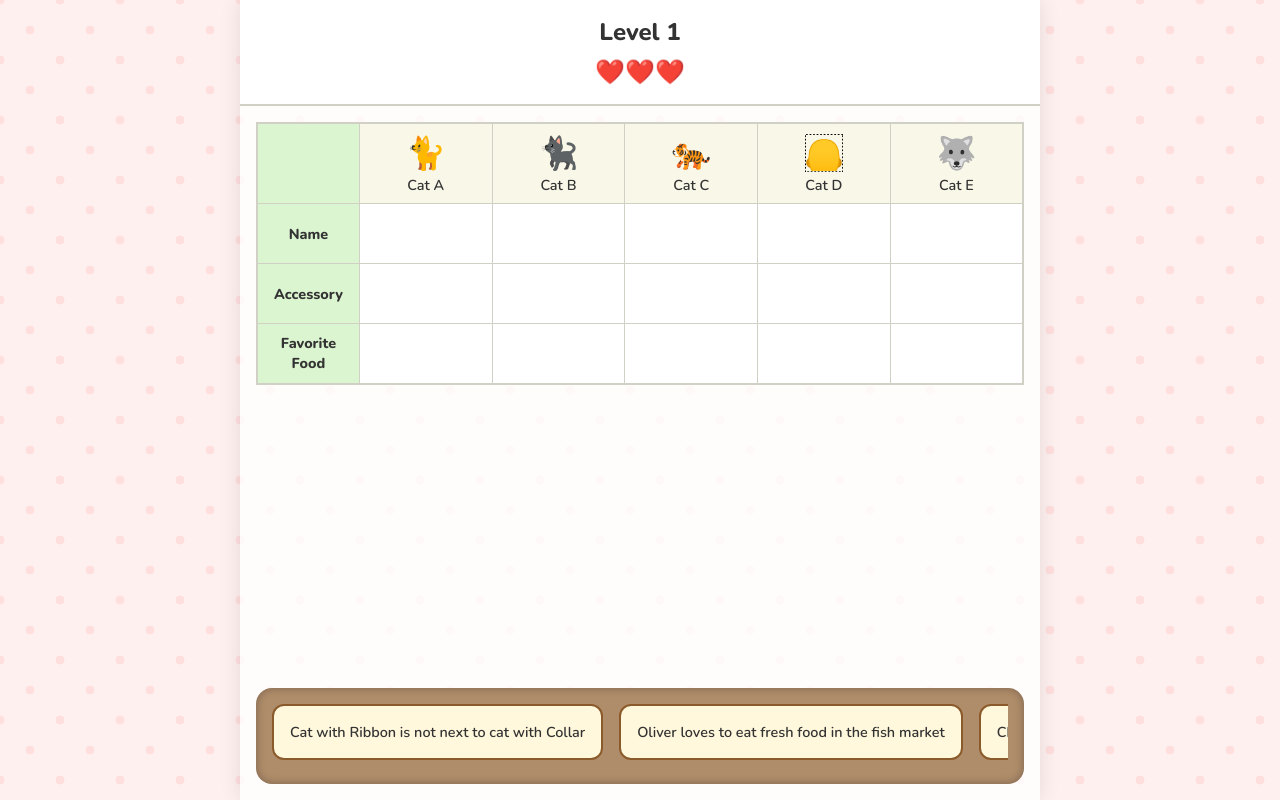
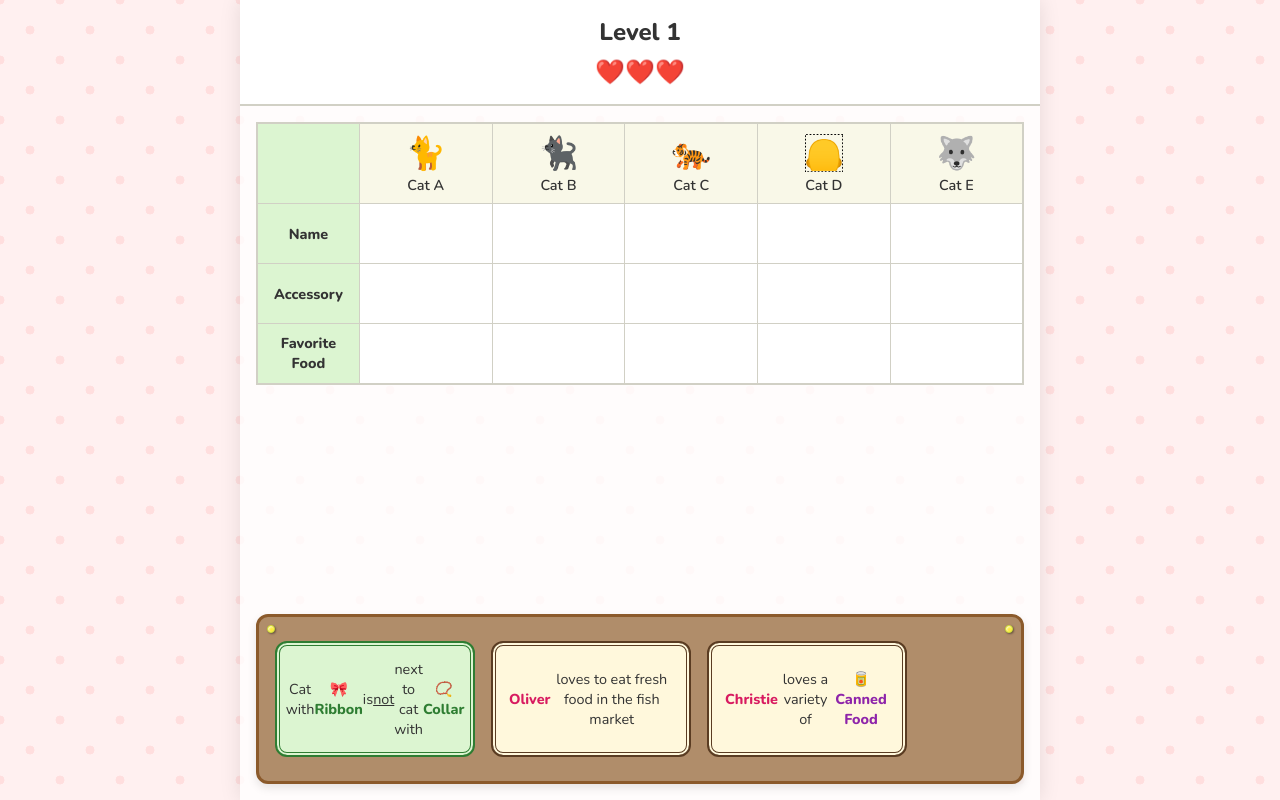
Before and after one commit to Feltoo/Profile-Match, a React (Vite) app: page / in a window 1280 px wide. Built offline with nearby package versions, Linux system fonts and the light colour scheme.

Commit message:
Update clue panel styling to match design

```diff
--- a/src/App.css
+++ b/src/App.css
@@ -161,10 +161,33 @@
 .clues-panel {
   margin: auto 1rem 1rem 1rem;
   background: #b08d6a;
-  border-radius: 16px;
-  padding: 1rem;
-  box-shadow: inset 0 0 10px rgba(0,0,0,0.3);
+  border: 3px solid #8b5a2b;
+  border-radius: 12px;
+  padding: 1.5rem 1rem 1rem 1rem;
   position: relative;
+  box-shadow: 0 4px 10px rgba(0,0,0,0.1);
+}
+
+/* Screws/Rivets on the panel */
+.clues-panel::before,
+.clues-panel::after {
+  content: '';
+  position: absolute;
+  top: 8px;
+  width: 6px;
+  height: 6px;
+  background: #ffeb3b;
+  border: 1px solid #cddc39;
+  border-radius: 50%;
+  box-shadow: inset 1px 1px 2px rgba(255,255,255,0.8), 1px 1px 2px rgba(0,0,0,0.4);
+}
+
+.clues-panel::before {
+  left: 8px;
+}
+
+.clues-panel::after {
+  right: 8px;
 }
 
 .clues-scroll {
@@ -176,12 +199,14 @@
 
 .clue-card {
   background: var(--clue-bg);
-  border: 2px solid var(--clue-border);
+  border: 2px solid #5a3c22;
+  box-shadow: inset 0 0 0 2px var(--clue-bg), inset 0 0 0 3px #5a3c22;
   border-radius: 12px;
   padding: 1rem;
   min-width: 150px;
+  max-width: 200px;
   flex-shrink: 0;
-  font-weight: 600;
+  font-weight: 500;
   font-size: 0.9rem;
   display: flex;
   align-items: center;
@@ -191,6 +216,7 @@
 
 .clue-card.highlight {
   background: var(--bg-green);
+  box-shadow: inset 0 0 0 2px var(--bg-green), inset 0 0 0 3px #2e7d32;
   border-color: #2e7d32;
 }
 
--- a/src/App.jsx
+++ b/src/App.jsx
@@ -151,9 +151,11 @@ function App() {
       <div className="clues-panel">
         <div className="clues-scroll">
           {level1.clues.map(clue => (
-            <div key={clue.id} className={`clue-card ${clue.status === 'highlight' ? 'highlight' : ''}`}>
-              {clue.text}
-            </div>
+            <div
+              key={clue.id}
+              className={`clue-card ${clue.status === 'highlight' ? 'highlight' : ''}`}
+              dangerouslySetInnerHTML={{ __html: clue.text }}
+            />
           ))}
         </div>
       </div>
--- a/src/data/level.js
+++ b/src/data/level.js
@@ -54,27 +54,17 @@ export const level1 = {
   clues: [
     {
       id: 1,
-      text: "Cat with Ribbon is not next to cat with Collar",
-      status: "neutral" // UI styling for clues
+      text: "Cat with <span style='color: #2e7d32; font-weight: 800'>🎀 Ribbon</span> is <u>not</u> next to cat with <span style='color: #2e7d32; font-weight: 800'>📿 Collar</span>",
+      status: "highlight"
     },
     {
       id: 2,
-      text: "Oliver loves to eat fresh food in the fish market",
+      text: "<span style='color: #d81b60; font-weight: 800'>Oliver</span> loves to eat fresh food in the fish market",
       status: "neutral"
     },
     {
       id: 3,
-      text: "Christie loves a variety of Canned Food",
-      status: "neutral"
-    },
-    {
-      id: 4,
-      text: "Cat C wears Glasses and eats Chicken",
-      status: "neutral"
-    },
-    {
-      id: 5,
-      text: "Mochi is Cat E and does not wear a Collar",
+      text: "<span style='color: #d81b60; font-weight: 800'>Christie</span> loves a variety of <br/> <span style='color: #8e24aa; font-weight: 800'>🥫 Canned Food</span>",
       status: "neutral"
     }
   ]
```
